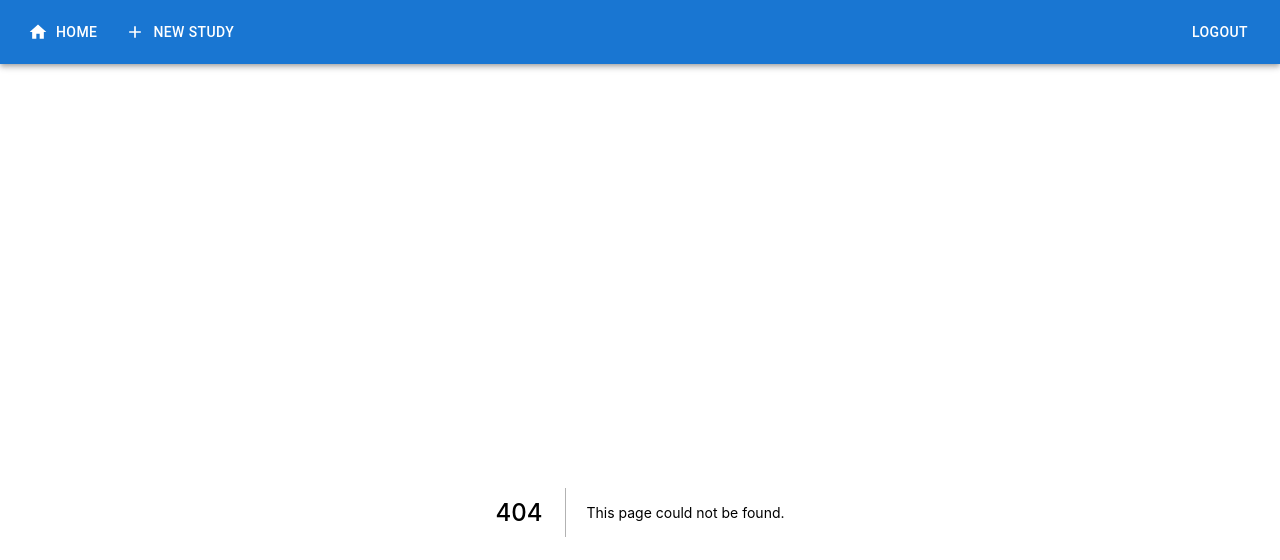
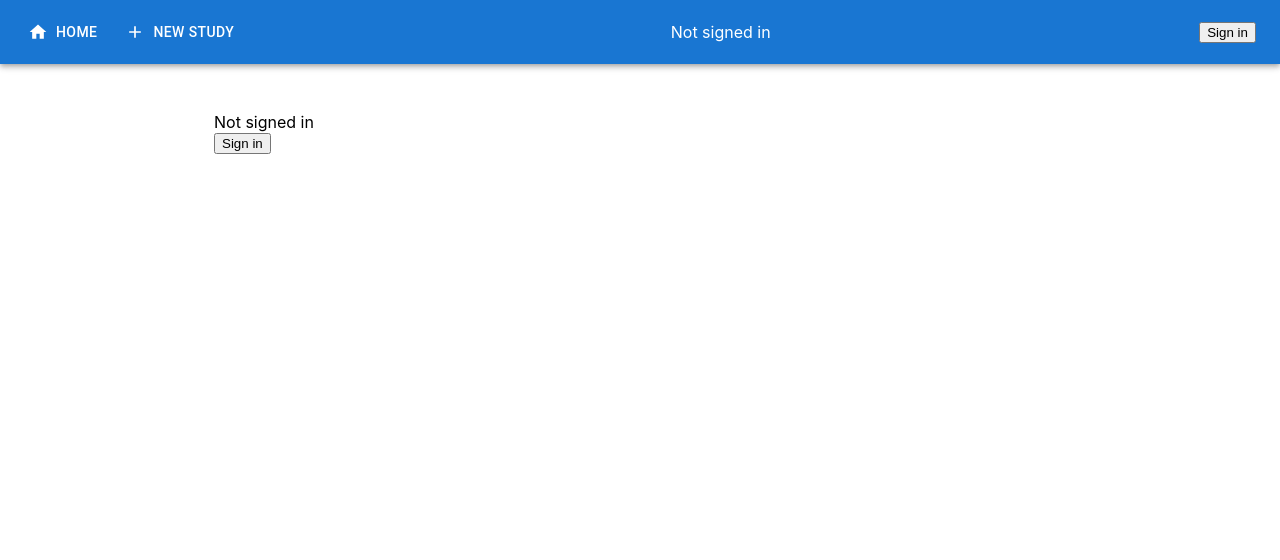
Before and after one commit to jwiggenhorn/drc-admin-panel, a Next.js app: page /components/login-btn in a window 1280 px wide. Before the commit this address had no page. Shown: the top 560 px of the page. Built offline with nearby package versions, Linux system fonts and the light colour scheme; no server answers.

Commit message:
Set up a proof of concept for the authentication of signing in with GitHub by using NextAuth. Added a sign in button in the top bar and it should let you authenticate yourself with GitHub and relay your email you used to log in.

```diff
--- a/components/navbar.js
+++ b/components/navbar.js
@@ -2,6 +2,7 @@
 import { Button, Box, AppBar, Toolbar } from '@mui/material'
 import HomeIcon from '@mui/icons-material/Home'
 import AddIcon from '@mui/icons-material/Add'
+import Login from 'pages/components/login-btn.js'
 
 export default function Navbar() {
   return (
@@ -20,9 +21,7 @@
               </Button>
             </Link>
           </span>
-          <Link href="/" passHref>
-            <Button color="inherit">Logout</Button>
-          </Link>
+          <Login/>
         </Toolbar>
       </AppBar>
     </Box>
--- a/package.json
+++ b/package.json
@@ -17,6 +17,7 @@
     "jwt-decode": "^3.1.2",
     "mongoose": "^6.4.4",
     "next": "12.1.6",
+    "next-auth": "^4.10.3",
     "react": "18.1.0",
     "react-dom": "18.1.0",
     "swr": "^1.3.0"
--- a/pages/_app.js
+++ b/pages/_app.js
@@ -1,9 +1,11 @@
 import { SWRConfig } from 'swr'
 import '@styles/globals.css'
 import Layout from '@components/layout'
+import { SessionProvider } from "next-auth/react"
 
-function MyApp({ Component, pageProps }) {
+function MyApp({ Component, pageProps: { session, ...pageProps} }) {
   return (
+    <SessionProvider session={session}>
     <SWRConfig
       value={{
         fetcher: (url, token) =>
@@ -18,6 +20,7 @@
         <Component {...pageProps} />
       </Layout>
     </SWRConfig>
+    </SessionProvider>
   )
 }
 
--- /dev/null
+++ b/pages/components/login-btn.js
@@ -0,0 +1,19 @@
+import { useSession, signIn, signOut } from "next-auth/react"
+
+export default function Component() {
+    const { data: session } = useSession()
+    if (session) {
+        return (
+            <>
+                Signed in as {session.user.email} <br />
+                <button onClick={() => signOut()}>Sign Out</button>
+            </>
+        )
+    }
+    return (
+        <>
+            Not signed in <br />
+            <button onClick={() => signIn()}>Sign in</button>
+        </>
+    )
+}
```
Also changed, not shown: pages/api/auth/[...nextauth].js (added, +11 -0 lines), 1 other file (tests, documents, lock files or other folders).
